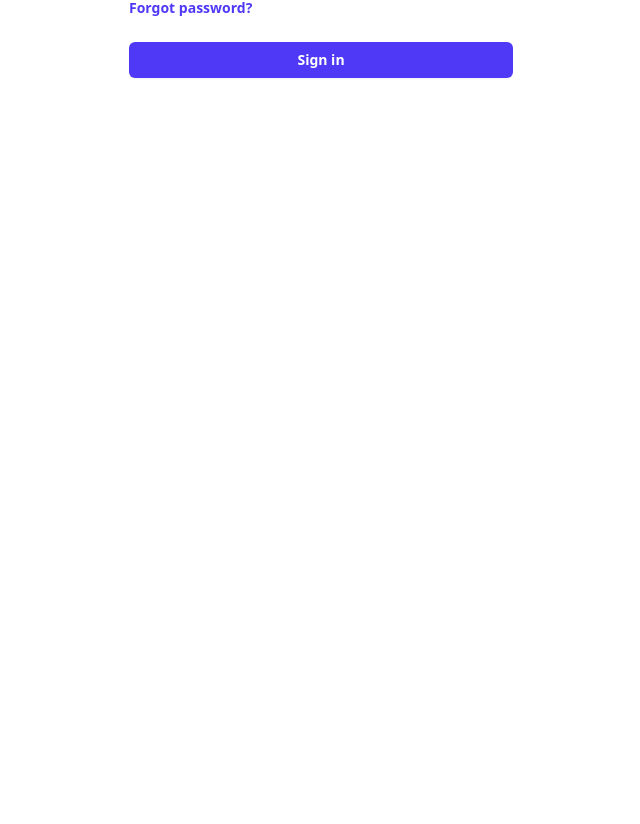
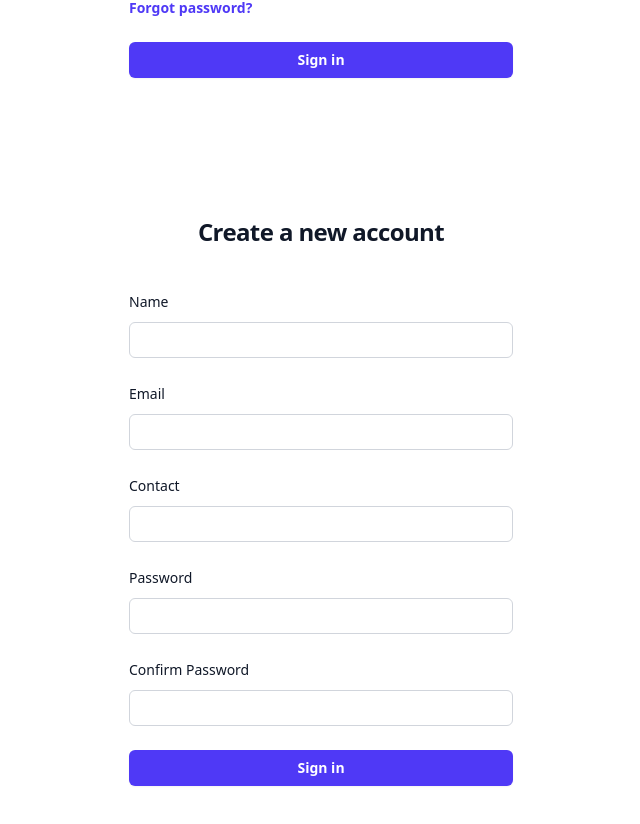
Before and after one commit to theakshayrathod/TravelManagementSystem, a React (Vite) app in the folder TMS_Frontend/: page / in a window 1280 px wide. Shown: the part 454-1278 px from the top of the page, without its empty margins (319-959 px from the left). Before the commit the page ends 800 px from the top, so only its background shows below. Built offline with nearby package versions, Linux system fonts and the light colour scheme.

Commit message:
Registration Page completed

```diff
--- a/TMS_Frontend/src/App.tsx
+++ b/TMS_Frontend/src/App.tsx
@@ -1,20 +1,18 @@
 
 import type {JSX} from 'react'
 import { Login } from './Pages/auth/Login'
+import { Registration } from './Pages/auth/Registration'
 
 
 
 
 function App():JSX.Element {
 
-
   return (
     <>
 
     <Login/>
-
-      {/* <h1>Hello</h1> */}
-
+    <Registration/>
 
     </>
   )
--- /dev/null
+++ b/TMS_Frontend/src/Pages/auth/Registration.tsx
@@ -0,0 +1,117 @@
+export function Registration(){
+
+
+    return (
+        <>
+        <div className= " flex justify-center items-center ">
+   <div className="flex min-h-full flex-1 flex-col justify-center px-6 py-12 lg:px-8">
+        <div className="sm:mx-auto sm:w-full sm:max-w-sm">
+
+          <h2 className="mt-10 text-center text-2xl/9 font-bold tracking-tight text-gray-900">
+            Create a new account
+          </h2>
+        </div>
+
+        <div className="mt-10 sm:mx-auto sm:w-full sm:max-w-sm">
+          <form action="#" method="POST" className="space-y-6">
+            <div>
+              <label htmlFor="name" className="block text-sm/6 font-medium text-gray-900">
+                Name
+              </label>
+              <div className="mt-2">
+                <input
+                  id="name"
+                  name="name"
+                  type="text"
+                  required
+
+                  className="block w-full rounded-md bg-white px-3 py-1.5 text-base text-gray-900 outline-1 -outline-offset-1 outline-gray-300 placeholder:text-gray-400 focus:outline-2 focus:-outline-offset-2 focus:outline-indigo-600 sm:text-sm/6"
+                />
+              </div>
+            </div>
+            <div>
+              <label htmlFor="email" className="block text-sm/6 font-medium text-gray-900">
+                Email
+              </label>
+              <div className="mt-2">
+                <input
+                  id="email"
+                  name="email"
+                  type="email"
+                  required
+
+                  className="block w-full rounded-md bg-white px-3 py-1.5 text-base text-gray-900 outline-1 -outline-offset-1 outline-gray-300 placeholder:text-gray-400 focus:outline-2 focus:-outline-offset-2 focus:outline-indigo-600 sm:text-sm/6"
+                />
+              </div>
+            </div>
+
+            <div>
+              <label htmlFor="contact" className="block text-sm/6 font-medium text-gray-900">
+                Contact
+              </label>
+              <div className="mt-2">
+                <input
+                  id="contact"
+                  name="contact"
+                  type="tel"
+                  required
+
+                  className="block w-full rounded-md bg-white px-3 py-1.5 text-base text-gray-900 outline-1 -outline-offset-1 outline-gray-300 placeholder:text-gray-400 focus:outline-2 focus:-outline-offset-2 focus:outline-indigo-600 sm:text-sm/6"
+                />
+              </div>
+            </div>
+
+            <div>
+              <div className="flex items-center justify-between">
+                <label htmlFor="password" className="block text-sm/6 font-medium text-gray-900">
+                  Password
+                </label>
+              </div>
+              <div className="mt-2">
+                <input
+                  id="password"
+                  name="password"
+                  type="password"
+                  required
+
+                  className="block w-full rounded-md bg-white px-3 py-1.5 text-base text-gray-900 outline-1 -outline-offset-1 outline-gray-300 placeholder:text-gray-400 focus:outline-2 focus:-outline-offset-2 focus:outline-indigo-600 sm:text-sm/6"
+                />
+              </div>
+            </div>
+            <div>
+              <div className="flex items-center justify-between">
+                <label htmlFor="ConfirmPassword" className="block text-sm/6 font-medium text-gray-900">
+                 Confirm Password
+                </label>
+              </div>
+              <div className="mt-2">
+                <input
+                  id="ConfirmPassword"
+                  name="ConfirmPassword"
+                  type="Password"
+                  required
+
+                  className="block w-full rounded-md bg-white px-3 py-1.5 text-base text-gray-900 outline-1 -outline-offset-1 outline-gray-300 placeholder:text-gray-400 focus:outline-2 focus:-outline-offset-2 focus:outline-indigo-600 sm:text-sm/6"
+                />
+              </div>
+            </div>
+
+            <div>
+              <button
+                type="submit"
+                className="flex w-full justify-center rounded-md bg-indigo-600 px-3 py-1.5 text-sm/6 font-semibold text-white shadow-xs hover:bg-indigo-500 focus-visible:outline-2 focus-visible:outline-offset-2 focus-visible:outline-indigo-600"
+              >
+                Sign in
+              </button>
+            </div>
+          </form>
+
+
+        </div>
+      </div>
+</div>
+
+
+        </>
+    )
+}
```
